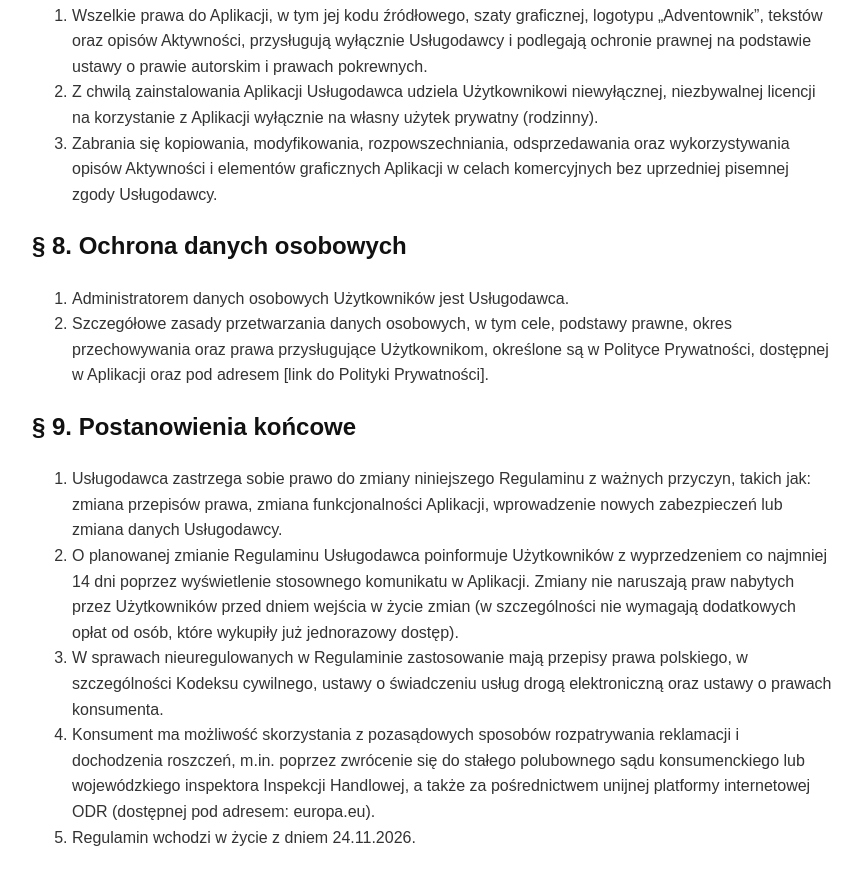
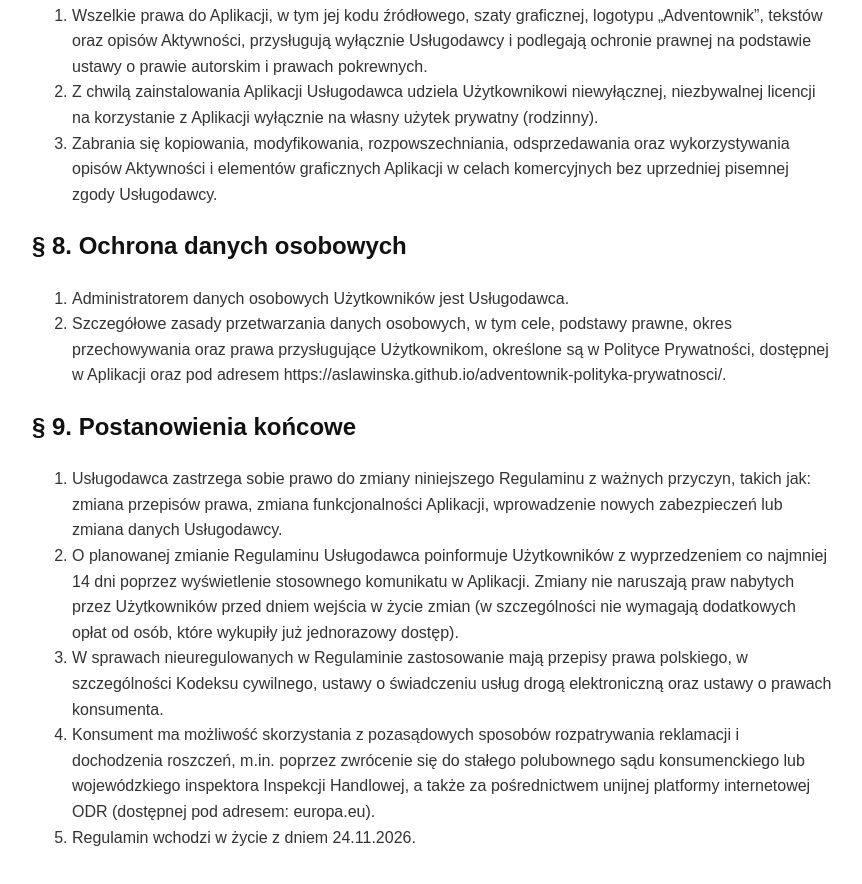
Before and after one commit to ASlawinska/adventownik-regulamin, a plain HTML site: page index.html in a window 1280 px wide. Shown: the part 2557-3441 px from the top of the page, without its empty margins (208-1070 px from the left). Drawn offline with Linux system fonts and the light colour scheme.

Commit message:
Update privacy policy link in index.html

```diff
--- a/index.html
+++ b/index.html
@@ -103,7 +103,7 @@
     <h2>§ 8. Ochrona danych osobowych</h2>
     <ol>
         <li>Administratorem danych osobowych Użytkowników jest Usługodawca.</li>
-        <li>Szczegółowe zasady przetwarzania danych osobowych, w tym cele, podstawy prawne, okres przechowywania oraz prawa przysługujące Użytkownikom, określone są w Polityce Prywatności, dostępnej w Aplikacji oraz pod adresem [link do Polityki Prywatności].</li>
+        <li>Szczegółowe zasady przetwarzania danych osobowych, w tym cele, podstawy prawne, okres przechowywania oraz prawa przysługujące Użytkownikom, określone są w Polityce Prywatności, dostępnej w Aplikacji oraz pod adresem https://aslawinska.github.io/adventownik-polityka-prywatnosci/.</li>
     </ol>
 
     <h2>§ 9. Postanowienia końcowe</h2>
```
